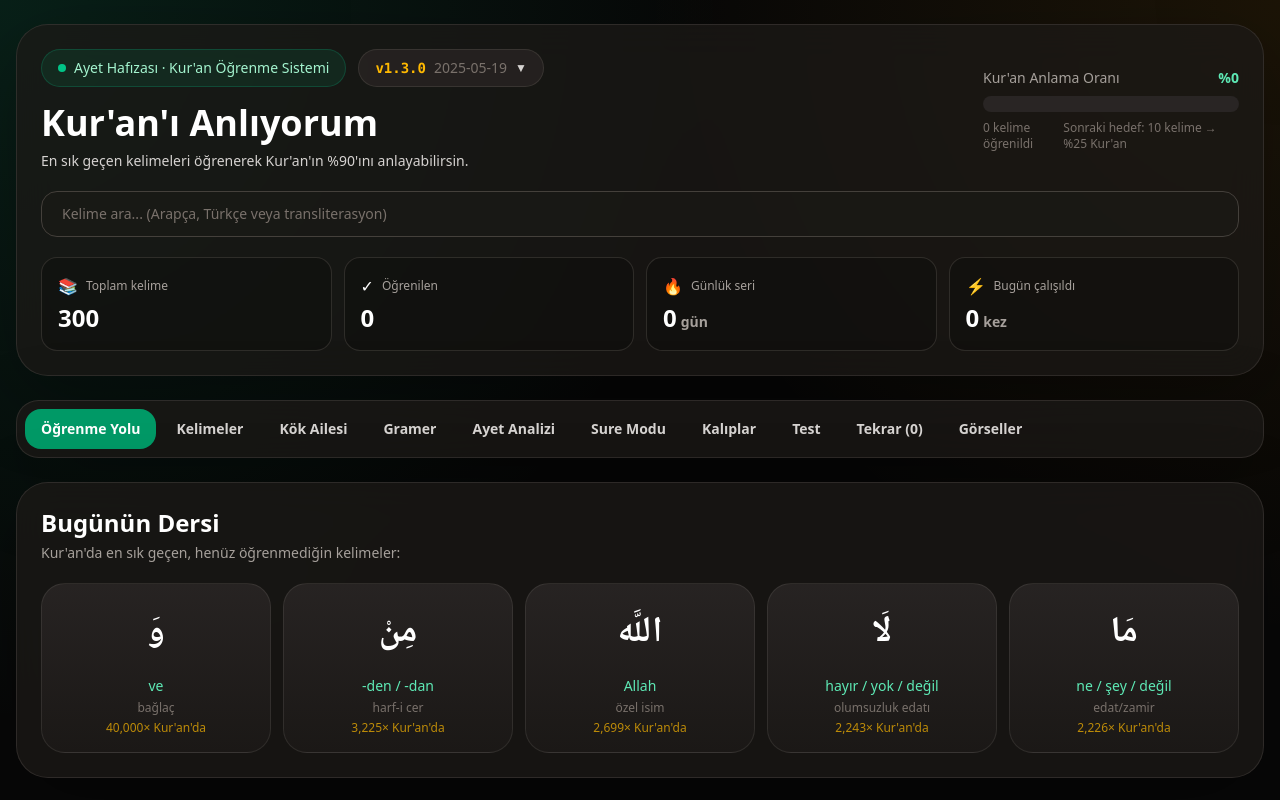
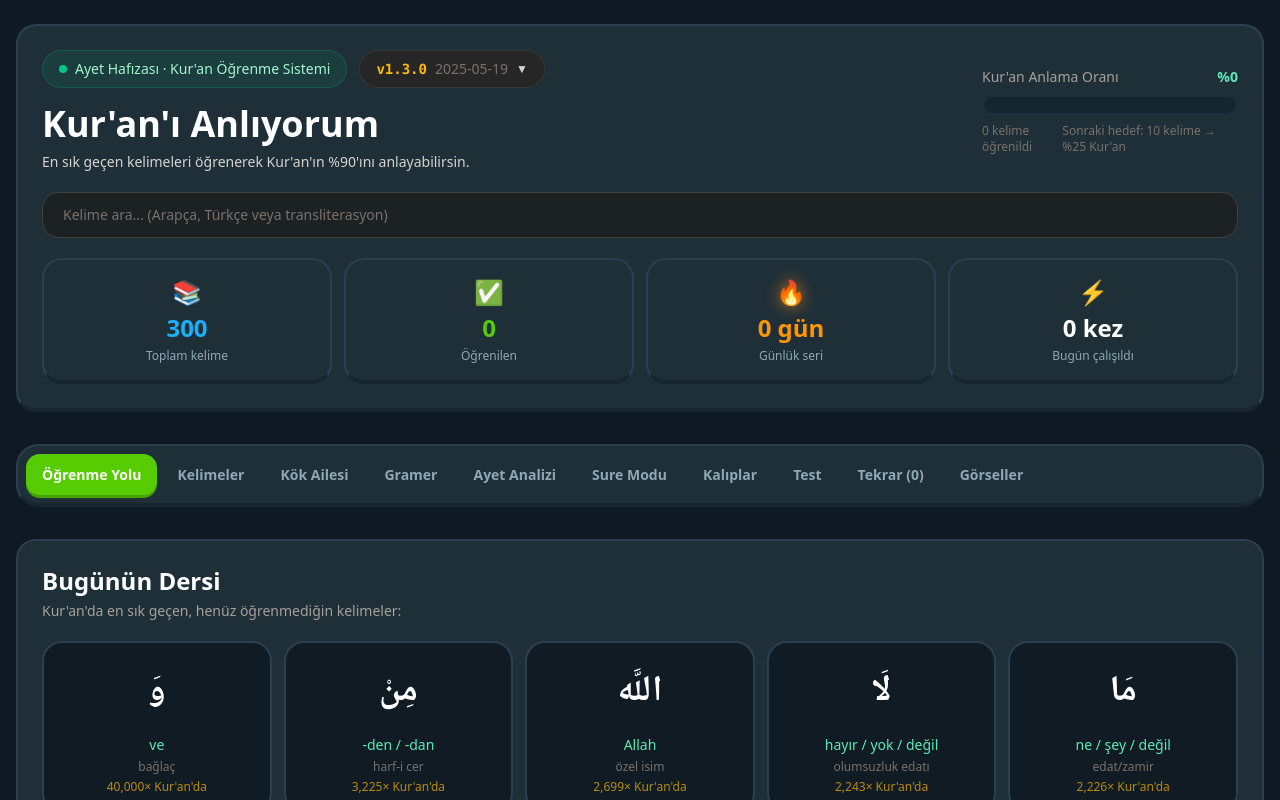
Before and after one commit to dogankku/Kuran-Arapcasi, a Next.js app: page /dashboard in a window 1280 px wide. Shown: the top 800 px of the page. Built offline with nearby package versions, Linux system fonts and the light colour scheme.

Commit message:
v1.4.0: Duolingo tarzı görsel yeniden tasarım — 3D butonlar, canlı renkler, progress barlar
https://claude.ai/code/session_01LLMdxHCmsRiYHsrFqMBaR6

```diff
--- a/src/app/dashboard/page.tsx
+++ b/src/app/dashboard/page.tsx
@@ -102,11 +102,11 @@ export default function DashboardPage() {
   }
 
   return (
-    <main className="min-h-screen text-white">
+    <main className="min-h-screen text-white" style={{background:"var(--duo-bg)"}}>
       <div className="max-w-7xl mx-auto px-4 py-6">
 
         {/* HEADER - İlerleme */}
-        <header className="glass-card rounded-[2rem] p-6 mb-6">
+        <header className="glass-card rounded-[2rem] p-6 mb-8">
           <div className="flex flex-col md:flex-row md:items-center gap-6">
             <div className="flex-1">
               <div className="flex items-center gap-3 mb-4 flex-wrap">
@@ -144,9 +144,8 @@ export default function DashboardPage() {
                 <span className="text-stone-400">Kur&apos;an Anlama Oranı</span>
                 <span className="text-emerald-300 font-bold">%{coverage}</span>
               </div>
-              <div className="h-4 bg-stone-800 rounded-full overflow-hidden mb-2">
-                <div className="h-full bg-gradient-to-r from-emerald-500 to-amber-300 rounded-full transition-all duration-700"
-                  style={{ width: `${coverage}%` }} />
+              <div className="duo-progress-track mb-2">
+                <div className="duo-progress-fill" style={{ width: `${coverage}%` }} />
               </div>
               <div className="flex justify-between text-xs text-stone-500">
                 <span>{learned} kelime öğrenildi</span>
@@ -182,15 +181,15 @@ export default function DashboardPage() {
               )}
             </div>
           <div className="grid grid-cols-2 md:grid-cols-4 gap-3 mt-5">
-            <MiniMetric label="Toplam kelime" value={words.length} icon="📚" />
-            <MiniMetric label="Öğrenilen" value={learned} icon="✓" />
-            <MiniMetric label="Günlük seri" value={streak.currentStreak} icon="🔥" suffix="gün" />
+            <MiniMetric label="Toplam kelime" value={words.length} icon="📚" highlight="blue" />
+            <MiniMetric label="Öğrenilen" value={learned} icon="✅" highlight="green" />
+            <MiniMetric label="Günlük seri" value={streak.currentStreak} icon="🔥" suffix="gün" highlight="orange" />
             <MiniMetric label="Bugün çalışıldı" value={streak.todayCount} icon="⚡" suffix="kez" />
           </div>
         </header>
 
         {/* NAVİGASYON */}
-        <nav className="glass-card rounded-[1.4rem] p-2 mb-6 flex gap-1 overflow-x-auto no-scrollbar">
+        <nav className="duo-card p-2 mb-8 flex gap-1 overflow-x-auto no-scrollbar" style={{borderRadius:"1.4rem"}}>
           {([
             ["yol", "Öğrenme Yolu"],
             ["kelime", "Kelimeler"],
@@ -242,9 +241,8 @@ export default function DashboardPage() {
                       <div className="text-3xl">{!stage.unlocked ? "🔒" : getLevelIcon(l)}</div>
                     </div>
                     <p className="text-stone-300 text-xs mb-3">{getLevelDescription(l)}</p>
-                    <div className="h-2 bg-stone-800 rounded-full overflow-hidden mb-1">
-                      <div className="h-full bg-emerald-500 rounded-full transition-all"
-                        style={{ width: `${stage.pct}%` }} />
+                    <div className="duo-progress-track mb-1" style={{height:"0.875rem"}}>
+                      <div className="duo-progress-fill" style={{ width: `${stage.pct}%` }} />
                     </div>
                     <div className="flex justify-between text-xs mt-1">
                       <span className="text-stone-500">{stage.learned}/{stage.total} öğrenildi</span>
@@ -347,15 +345,15 @@ export default function DashboardPage() {
                 )}
 
                 <div className="flex flex-col md:flex-row gap-3 mt-5">
-                  <button onClick={() => setShowAnswer(!showAnswer)} className="flex-1 bg-emerald-600 rounded-2xl py-3 font-semibold text-sm">
+                  <button onClick={() => setShowAnswer(!showAnswer)} className="duo-btn duo-btn-blue flex-1">
                     {showAnswer ? "Cevabı Gizle" : "Cevabı Göster"}
                   </button>
-                  <button onClick={next} className="flex-1 bg-stone-800 border border-stone-700 rounded-2xl py-3 font-semibold text-sm">Sonraki →</button>
+                  <button onClick={next} className="duo-btn duo-btn-outline flex-1">Sonraki →</button>
                 </div>
                 <div className="grid grid-cols-3 gap-3 mt-3">
-                  <button onClick={() => { save(activeWord, "known"); next(); }} className="bg-green-700/80 hover:bg-green-700 rounded-2xl py-3 font-semibold text-sm transition">✓ Bildim</button>
-                  <button onClick={() => { save(activeWord, "hard"); next(); }} className="bg-yellow-700/80 hover:bg-yellow-700 rounded-2xl py-3 font-semibold text-sm transition">~ Zorlandım</button>
-                  <button onClick={() => { save(activeWord, "wrong"); next(); }} className="bg-red-700/80 hover:bg-red-700 rounded-2xl py-3 font-semibold text-sm transition">✗ Bilemedim</button>
+                  <button onClick={() => { save(activeWord, "known"); next(); }} className="duo-btn duo-btn-green">✓ Bildim</button>
+                  <button onClick={() => { save(activeWord, "hard"); next(); }} className="duo-btn duo-btn-yellow">~ Zorlandım</button>
+                  <button onClick={() => { save(activeWord, "wrong"); next(); }} className="duo-btn duo-btn-red">✗ Bilemedim</button>
                 </div>
               </div>
 
@@ -533,9 +531,8 @@ export default function DashboardPage() {
                         <span className="arabic-text text-xl text-amber-200">{surah.arabicName}</span>
                       </div>
                       <div className="text-stone-400 text-xs mb-2">{surah.turkishName} · {surah.totalVerses} ayet</div>
-                      <div className="h-1.5 bg-stone-800 rounded-full overflow-hidden">
-                        <div className="h-full bg-emerald-500 rounded-full transition-all"
-                          style={{ width: totalWords > 0 ? `${Math.round((knownWords / totalWords) * 100)}%` : "0%" }} />
+                      <div className="duo-progress-track" style={{height:"0.625rem"}}>
+                        <div className="duo-progress-fill" style={{ width: totalWords > 0 ? `${Math.round((knownWords / totalWords) * 100)}%` : "0%" }} />
                       </div>
                       <div className={`text-xs mt-1 ${surah.level === 1 ? "text-blue-400" : surah.level === 2 ? "text-amber-400" : "text-purple-400"}`}>
                         {surah.level === 1 ? "Temel" : surah.level === 2 ? "Orta" : "İleri"}
@@ -556,7 +553,7 @@ export default function DashboardPage() {
                           <p className="text-stone-400 text-sm mt-1 max-w-lg">{surah.theme}</p>
                         </div>
                         <button onClick={() => speakArabic(surah.verses.map(v => v.arabic).join(' '))}
-                          className="bg-emerald-700/60 hover:bg-emerald-700 rounded-xl px-4 py-2 text-sm transition">▶ Tümünü Dinle</button>
+                          className="duo-btn duo-btn-blue text-sm">▶ Tümünü Dinle</button>
                       </div>
 
                       <div className="space-y-4">
@@ -654,7 +651,7 @@ export default function DashboardPage() {
             <div className="flex flex-wrap gap-2 mb-5">
               {(["meaning", "reverse", "role", "root"] as QuizMode[]).map((m) => (
                 <button key={m} onClick={() => { setQuizMode(m); setSelectedAnswer(null); }}
-                  className={`rounded-xl px-4 py-2 text-sm font-medium transition ${quizMode === m ? "bg-emerald-600" : "bg-stone-800 hover:bg-stone-700"}`}>
+                  className={`duo-tab${quizMode === m ? " active" : ""}`}>
                   {m === "meaning" ? "Anlam" : m === "reverse" ? "Arapça" : m === "role" ? "Görev" : "Kök"}
                 </button>
               ))}
@@ -671,17 +668,17 @@ export default function DashboardPage() {
               <div className="grid md:grid-cols-2 gap-3">
                 {quizOptions.map((o) => (
                   <button key={o} onClick={() => answerQuiz(o)}
-                    className={`rounded-2xl p-5 text-left border transition ${selectedAnswer
-                      ? o === quizPrompt.answer ? "bg-green-800 border-green-400"
-                        : selectedAnswer === o ? "bg-red-800 border-red-400"
-                          : "bg-stone-950/60 border-stone-700 opacity-50"
-                      : "bg-stone-950/70 border-stone-700 hover:border-emerald-400/40"}`}>
+                    className={`quiz-option ${selectedAnswer
+                      ? o === quizPrompt.answer ? "correct"
+                        : selectedAnswer === o ? "wrong"
+                          : "dimmed"
+                      : ""}`}>
                     {o}
                   </button>
                 ))}
               </div>
               {selectedAnswer && (
-                <button onClick={next} className="mt-5 bg-emerald-600 hover:bg-emerald-500 rounded-xl px-6 py-3 font-semibold transition">
+                <button onClick={next} className="duo-btn duo-btn-green mt-5 w-full">
                   Sonraki Soru →
                 </button>
               )}
@@ -754,7 +751,7 @@ export default function DashboardPage() {
               <div className="flex gap-2 mb-4 flex-wrap">
                 {["tümü", "görselli", "isim", "fiil", "edat"].map(f => (
                   <button key={f} onClick={() => setVisualFilter(f)}
-                    className={`rounded-full px-4 py-1.5 text-sm transition ${visualFilter === f ? "bg-emerald-600 text-white" : "bg-stone-800 text-stone-400 hover:bg-stone-700"}`}>
+                    className={`duo-tab${visualFilter === f ? " active" : ""}`}>
                     {f === "tümü" ? `Tümü (${words.length})` : f === "görselli" ? `Görselli (${visualWords.length})` : f}
                   </button>
                 ))}
@@ -816,19 +813,19 @@ function WordCard({ word, onClick, large = false }: { word: Word; onClick: () =>
 }
 function Tab({ active, onClick, label }: { active: boolean; onClick: () => void; label: string }) {
   return (
-    <button onClick={onClick} className={`whitespace-nowrap rounded-2xl px-4 py-2.5 text-sm font-semibold transition ${active ? "bg-emerald-600 text-white" : "text-stone-300 hover:bg-stone-800"}`}>
+    <button onClick={onClick} className={`duo-tab${active ? " active" : ""}`}>
       {label}
     </button>
   );
 }
-function MiniMetric({ label, value, icon, suffix }: { label: string; value: number; icon: string; suffix?: string }) {
+function MiniMetric({ label, value, icon, suffix, highlight }: { label: string; value: number; icon: string; suffix?: string; highlight?: "green"|"orange"|"blue"|"red" }) {
+  const colors: Record<string, string> = { green:"#58CC02", orange:"#FF9600", blue:"#1CB0F6", red:"#FF4B4B" };
+  const c = highlight ? colors[highlight] : "#FFFEF9";
   return (
-    <div className="bg-black/20 border border-stone-700/60 rounded-2xl p-4">
-      <div className="flex items-center gap-2 mb-1">
-        <span>{icon}</span>
-        <span className="text-stone-400 text-xs">{label}</span>
-      </div>
-      <div className="text-2xl font-bold">{value}{suffix && <span className="text-sm text-stone-400 ml-1">{suffix}</span>}</div>
+    <div className="duo-card p-4 text-center">
+      <div className={`text-2xl mb-1 ${highlight === "orange" ? "streak-glow" : ""}`}>{icon}</div>
+      <div className="text-2xl font-bold" style={{color: c}}>{value}{suffix ? ` ${suffix}` : ""}</div>
+      <div className="text-xs mt-1" style={{color:"var(--duo-muted)"}}>{label}</div>
     </div>
   );
 }
--- a/src/app/globals.css
+++ b/src/app/globals.css
@@ -1,2 +1,185 @@
 @import "tailwindcss";
-:root{background:#070707;color:#fff}*{box-sizing:border-box}body{margin:0;background:radial-gradient(circle at top left,rgba(16,185,129,.14),transparent 34%),radial-gradient(circle at top right,rgba(245,158,11,.09),transparent 30%),#070707;color:#fff}.arabic-text{font-family:"Traditional Arabic","Noto Naskh Arabic","Scheherazade New","Amiri","Arial",sans-serif;font-weight:700;line-height:1.9;direction:rtl}.arabic-clickable{cursor:pointer;transition:transform .2s ease,color .2s ease,text-shadow .2s ease}.arabic-clickable:hover{color:#6ee7b7;transform:scale(1.025);text-shadow:0 0 22px rgba(110,231,183,.22)}.glass-card{background:rgba(28,25,23,.76);border:1px solid rgba(120,113,108,.24);box-shadow:0 24px 80px rgba(0,0,0,.28);backdrop-filter:blur(18px)}.soft-card{background:linear-gradient(180deg,rgba(41,37,36,.92),rgba(28,25,23,.92));border:1px solid rgba(120,113,108,.22)}.no-scrollbar::-webkit-scrollbar{display:none}.no-scrollbar{scrollbar-width:none}
+
+:root {
+  --duo-bg: #0F1923;
+  --duo-card: #1F2F38;
+  --duo-card-border: #2A4050;
+  --duo-card-shadow: #17252F;
+  --duo-green: #58CC02;
+  --duo-green-dark: #46A302;
+  --duo-yellow: #FFC800;
+  --duo-yellow-dark: #CFA100;
+  --duo-blue: #1CB0F6;
+  --duo-blue-dark: #0984B5;
+  --duo-red: #FF4B4B;
+  --duo-red-dark: #CC0000;
+  --duo-orange: #FF9600;
+  --duo-text: #FFFEF9;
+  --duo-muted: #8FA8B4;
+}
+
+* { box-sizing: border-box; }
+
+body {
+  margin: 0;
+  background: var(--duo-bg);
+  color: var(--duo-text);
+}
+
+.arabic-text {
+  font-family: "Traditional Arabic","Noto Naskh Arabic","Scheherazade New","Amiri","Arial",sans-serif;
+  font-weight: 700;
+  line-height: 1.9;
+  direction: rtl;
+}
+
+.arabic-clickable {
+  cursor: pointer;
+  transition: transform .2s ease, color .2s ease, text-shadow .2s ease;
+}
+.arabic-clickable:hover {
+  color: #58CC02;
+  transform: scale(1.025);
+  text-shadow: 0 0 22px rgba(88,204,2,.25);
+}
+
+/* Duolingo card — solid with 3D bottom border */
+.duo-card {
+  background: var(--duo-card);
+  border: 2px solid var(--duo-card-border);
+  border-bottom: 4px solid var(--duo-card-shadow);
+  border-radius: 1.25rem;
+}
+
+/* Legacy aliases — keep using these in JSX */
+.glass-card {
+  background: var(--duo-card);
+  border: 2px solid var(--duo-card-border);
+  border-bottom: 4px solid var(--duo-card-shadow);
+  border-radius: 1.25rem;
+}
+.soft-card {
+  background: rgba(15,25,35,0.9);
+  border: 2px solid var(--duo-card-border);
+  border-radius: 1.25rem;
+}
+
+/* Duolingo 3D buttons */
+.duo-btn {
+  display: inline-flex;
+  align-items: center;
+  justify-content: center;
+  border-radius: 0.875rem;
+  padding: 0.875rem 1.5rem;
+  font-weight: 700;
+  font-size: 0.95rem;
+  transition: filter 0.1s, transform 0.1s;
+  cursor: pointer;
+  border: none;
+  outline: none;
+}
+.duo-btn-green {
+  background: var(--duo-green);
+  color: #fff;
+  box-shadow: 0 4px 0 var(--duo-green-dark);
+}
+.duo-btn-green:hover { filter: brightness(1.08); }
+.duo-btn-green:active { transform: translateY(2px); box-shadow: 0 2px 0 var(--duo-green-dark); }
+
+.duo-btn-yellow {
+  background: var(--duo-yellow);
+  color: #3c2a00;
+  box-shadow: 0 4px 0 var(--duo-yellow-dark);
+}
+.duo-btn-yellow:hover { filter: brightness(1.05); }
+.duo-btn-yellow:active { transform: translateY(2px); box-shadow: 0 2px 0 var(--duo-yellow-dark); }
+
+.duo-btn-blue {
+  background: var(--duo-blue);
+  color: #fff;
+  box-shadow: 0 4px 0 var(--duo-blue-dark);
+}
+.duo-btn-blue:hover { filter: brightness(1.08); }
+.duo-btn-blue:active { transform: translateY(2px); box-shadow: 0 2px 0 var(--duo-blue-dark); }
+
+.duo-btn-red {
+  background: var(--duo-red);
+  color: #fff;
+  box-shadow: 0 4px 0 var(--duo-red-dark);
+}
+.duo-btn-red:hover { filter: brightness(1.08); }
+.duo-btn-red:active { transform: translateY(2px); box-shadow: 0 2px 0 var(--duo-red-dark); }
+
+.duo-btn-outline {
+  background: transparent;
+  color: var(--duo-blue);
+  box-shadow: 0 4px 0 var(--duo-card-border), inset 0 0 0 2px var(--duo-blue);
+}
+.duo-btn-outline:hover { background: rgba(28,176,246,0.08); }
+
+/* Quiz answer buttons */
+.quiz-option {
+  background: var(--duo-card);
+  border: 2px solid var(--duo-card-border);
+  border-bottom: 4px solid var(--duo-card-shadow);
+  border-radius: 0.875rem;
+  padding: 1rem 1.25rem;
+  text-align: left;
+  font-weight: 600;
+  color: var(--duo-text);
+  transition: border-color 0.15s, background 0.15s;
+  cursor: pointer;
+  width: 100%;
+}
+.quiz-option:hover { border-color: var(--duo-blue); background: rgba(28,176,246,0.06); }
+.quiz-option.correct { background: rgba(88,204,2,0.15); border-color: var(--duo-green); border-bottom-color: var(--duo-green-dark); color: #a8ff5a; }
+.quiz-option.wrong { background: rgba(255,75,75,0.15); border-color: var(--duo-red); border-bottom-color: var(--duo-red-dark); color: #ff9090; }
+.quiz-option.dimmed { opacity: 0.35; }
+
+/* Progress bar */
+.duo-progress-track {
+  background: #142630;
+  border-radius: 9999px;
+  height: 1.25rem;
+  overflow: hidden;
+  border: 2px solid #1a3040;
+}
+.duo-progress-fill {
+  background: linear-gradient(90deg, var(--duo-green), #7FE003);
+  height: 100%;
+  border-radius: 9999px;
+  transition: width 0.7s ease;
+  position: relative;
+}
+.duo-progress-fill::after {
+  content: '';
+  position: absolute;
+  top: 3px;
+  left: 6px;
+  right: 6px;
+  height: 4px;
+  background: rgba(255,255,255,0.25);
+  border-radius: 9999px;
+}
+
+/* Nav tab */
+.duo-tab {
+  white-space: nowrap;
+  border-radius: 0.875rem;
+  padding: 0.625rem 1rem;
+  font-size: 0.875rem;
+  font-weight: 700;
+  transition: background 0.15s, color 0.15s;
+  color: var(--duo-muted);
+  background: transparent;
+  border: none;
+  cursor: pointer;
+}
+.duo-tab:hover { background: rgba(255,255,255,0.06); color: var(--duo-text); }
+.duo-tab.active { background: var(--duo-green); color: #fff; box-shadow: 0 3px 0 var(--duo-green-dark); }
+
+/* Streak glow */
+.streak-glow { filter: drop-shadow(0 0 8px rgba(255,150,0,0.7)); }
+
+.no-scrollbar::-webkit-scrollbar { display: none; }
+.no-scrollbar { scrollbar-width: none; }
```
